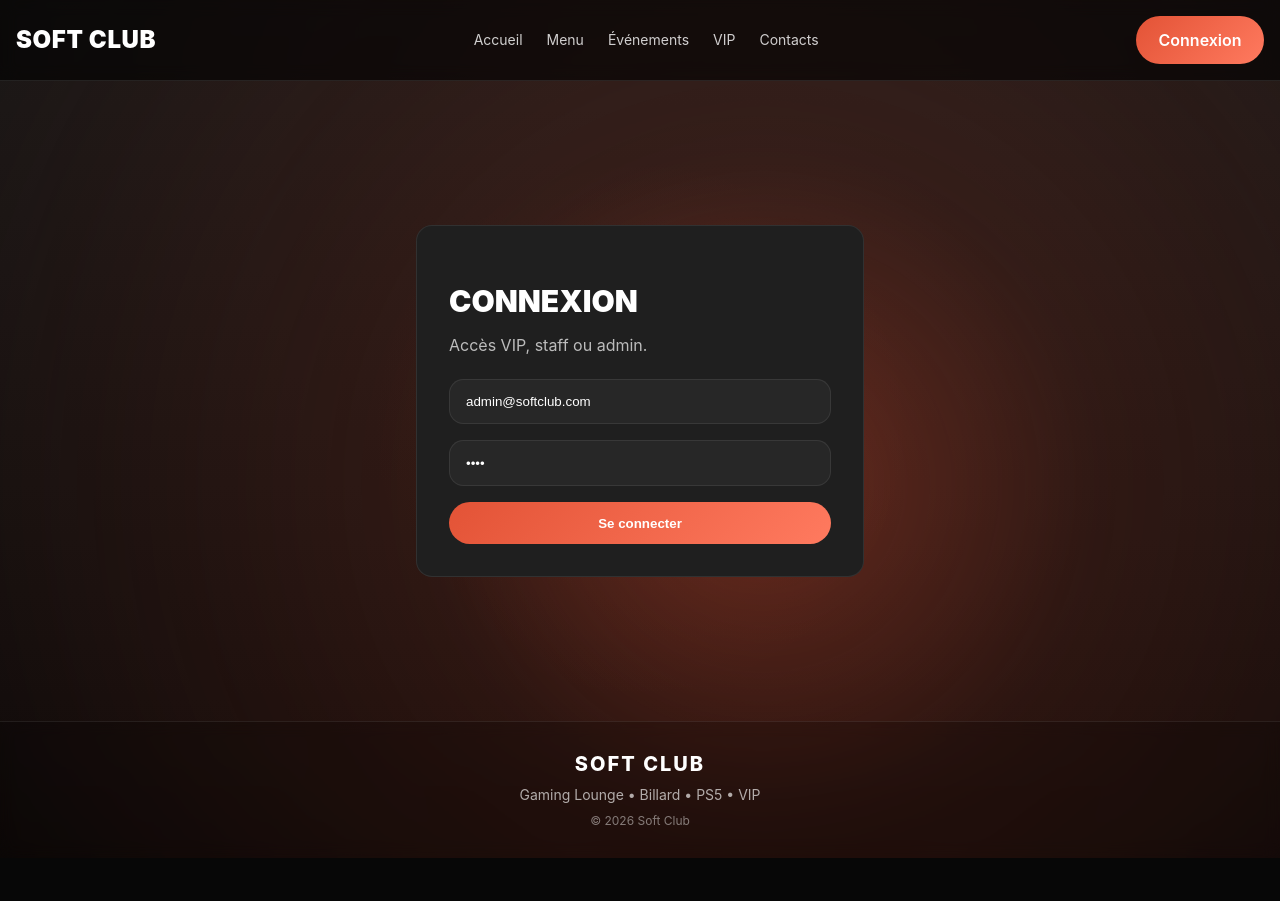
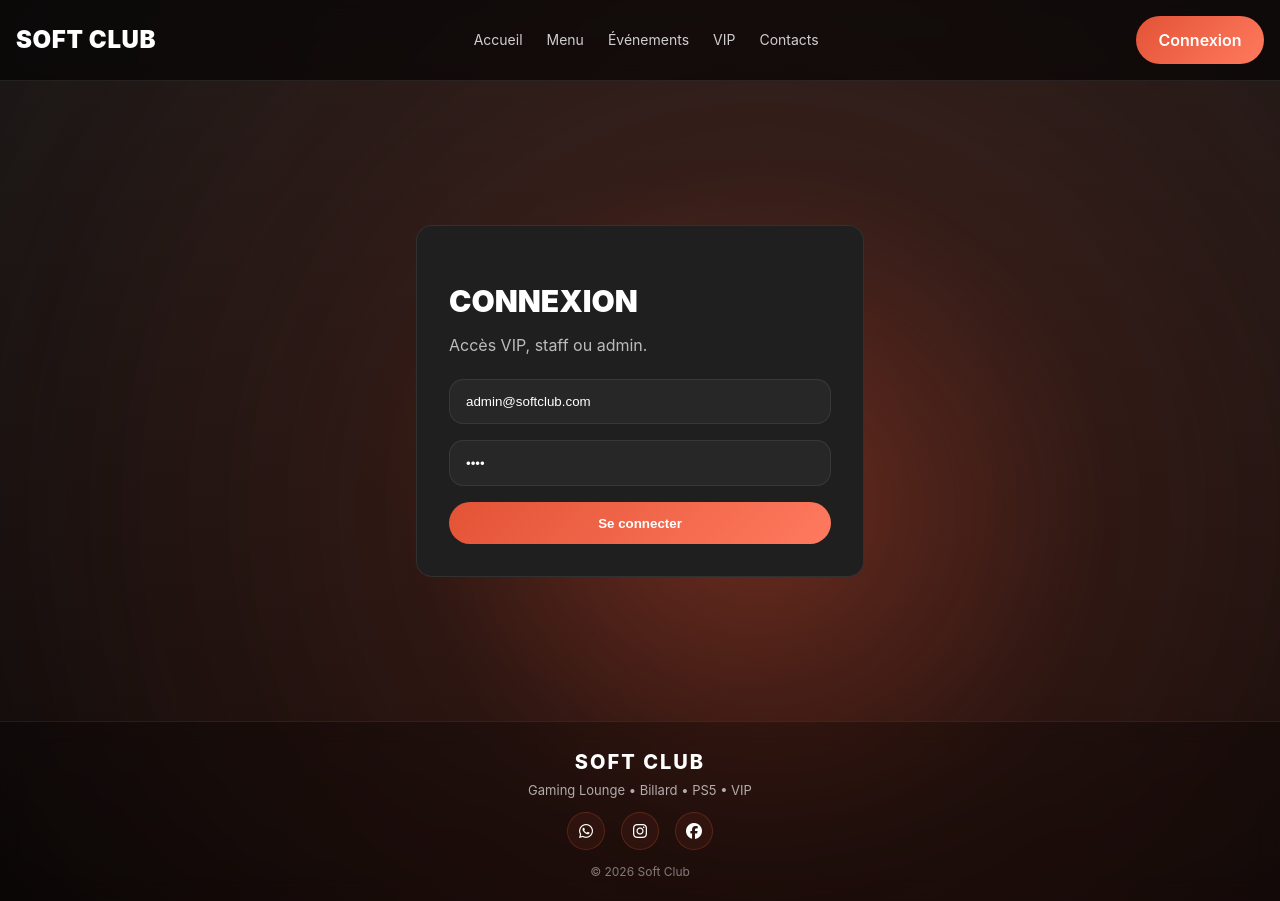
Before and after one commit to marouenehmz/softclub-frontend, an Angular app: page /login in a window 1280 px wide. Before the commit the page ends 858 px from the top, so only its background shows below. Built offline with nearby package versions, Linux system fonts and the light colour scheme.

Commit message:
feat: enhance footer layout with social links and styling adjustments

```diff
--- a/src/app/features/vip-reservation/vip-reservation.component.scss
+++ b/src/app/features/vip-reservation/vip-reservation.component.scss
@@ -471,7 +471,12 @@ small {
 .soft-btn-danger:hover {
   background: rgba(227, 83, 54, 0.18);
 }
-
+.popup,
+.modal,
+.reservation-popup {
+  position: fixed;
+  z-index: 9999;
+}
 @keyframes modalIn {
   from {
     transform: translateY(10px) scale(0.98);
@@ -589,4 +594,10 @@ small {
   form {
     padding: 0.9rem 1rem 1rem;
   }
+  .popup-actions {
+    position: sticky;
+    bottom: 0;
+    background: var(--soft-bg);
+    padding: 12px;
+  }
 }
--- a/src/app/layouts/public-layout.component.html
+++ b/src/app/layouts/public-layout.component.html
@@ -10,7 +10,22 @@
   <footer class="footer">
     <div class="footer-container">
       <div class="footer-logo">SOFT CLUB</div>
+
       <div class="footer-links">Gaming Lounge • Billard • PS5 • VIP</div>
+
+      <!-- Réseaux -->
+      <div class="footer-socials">
+        <a href="https://wa.me/213XXXXXXXXX" target="_blank" aria-label="WhatsApp">
+          <i class="fab fa-whatsapp"></i>
+        </a>
+        <a href="https://www.instagram.com/soft_coffeclub/" target="_blank" aria-label="Instagram">
+          <i class="fab fa-instagram"></i>
+        </a>
+        <a href="https://facebook.com/softclub" target="_blank" aria-label="Facebook">
+          <i class="fab fa-facebook"></i>
+        </a>
+      </div>
+
       <div class="footer-copy">© {{ year }} Soft Club</div>
     </div>
   </footer>
--- a/src/app/layouts/public-layout.component.scss
+++ b/src/app/layouts/public-layout.component.scss
@@ -49,9 +49,9 @@
   position: relative;
   z-index: 1;
   border-top: 1px solid var(--soft-border-light);
-  background: rgba(0, 0, 0, 0.18);
-  backdrop-filter: blur(8px);
-  padding: 30px 20px;
+  background: rgba(0, 0, 0, 0.25);
+  backdrop-filter: blur(12px);
+  padding: 28px 20px 22px;
 }
 
 .footer-container {
@@ -64,14 +64,42 @@
   font-size: 20px;
   font-weight: 800;
   letter-spacing: 2px;
-  margin-bottom: 10px;
+  margin-bottom: 8px;
   color: var(--soft-text);
 }
 
 .footer-links {
-  font-size: 14px;
+  font-size: 13px;
   color: var(--soft-text-muted);
-  margin-bottom: 10px;
+  margin-bottom: 14px;
+}
+
+/* ===== SOCIALS ===== */
+.footer-socials {
+  display: flex;
+  justify-content: center;
+  gap: 16px;
+  margin-bottom: 14px;
+
+  a {
+    width: 38px;
+    height: 38px;
+    border-radius: 50%;
+    display: flex;
+    align-items: center;
+    justify-content: center;
+    background: rgba(227, 83, 54, 0.08);
+    border: 1px solid rgba(227, 83, 54, 0.25);
+    color: var(--soft-text);
+    font-size: 16px;
+    transition: all 0.25s ease;
+
+    &:hover {
+      background: rgba(227, 83, 54, 0.18);
+      transform: translateY(-2px);
+      box-shadow: 0 0 12px rgba(227, 83, 54, 0.35);
+    }
+  }
 }
 
 .footer-copy {
--- a/src/index.html
+++ b/src/index.html
@@ -1,11 +1,16 @@
 <!doctype html>
 <html lang="en">
   <head>
-  <meta charset="utf-8">
+    <meta charset="utf-8" />
     <title>SoftclubFrontend</title>
-  <base href="/">
-  <meta name="viewport" content="width=device-width, initial-scale=1">
-  <link rel="icon" type="image/x-icon" href="favicon.ico">
+    <!-- Font Awesome -->
+    <link
+      rel="stylesheet"
+      href="https://cdnjs.cloudflare.com/ajax/libs/font-awesome/6.5.0/css/all.min.css"
+    />
+    <base href="/" />
+    <meta name="viewport" content="width=device-width, initial-scale=1" />
+    <link rel="icon" type="image/x-icon" href="favicon.ico" />
   </head>
   <body>
     <app-root></app-root>
```
Lines whose indentation alone changed are shown as unchanged.
